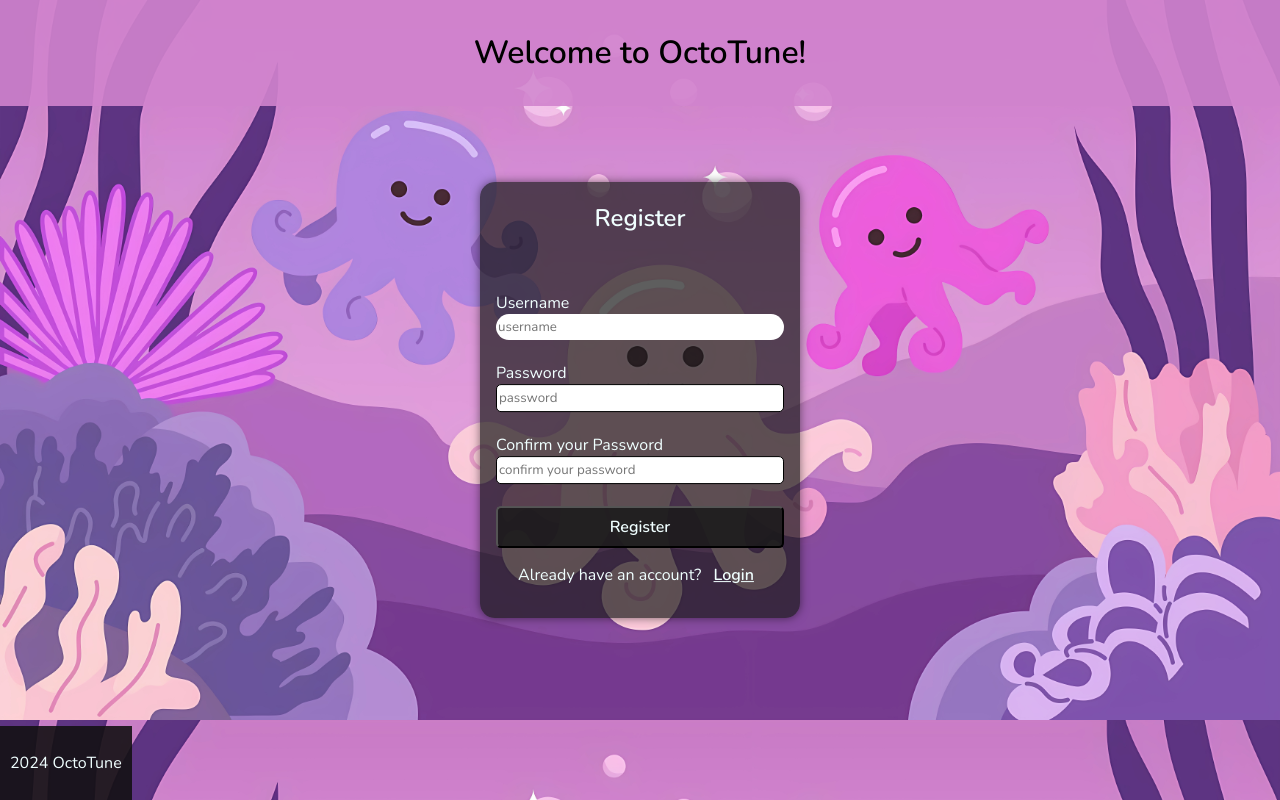
After one commit to shimlyyyyyyyy/octotune, a PHP site: page /register.php in a window 1280 px wide. The commit adds this page. Run offline with PHP 8.4, Linux system fonts and the light colour scheme.

Commit message:
Add configuration files and initial PHP setup for OctoTune project

```diff
--- /dev/null
+++ b/register.php
@@ -0,0 +1,94 @@
+<!DOCTYPE html>
+<html lang="en">
+<head>
+  	<meta charset="UTF-8">
+ 	<meta name="viewport" content="width=device-width, initial-scale=1.0">
+	<title>Login - Octotune</title>
+	<link rel="stylesheet" href="/src/css/style.css">
+	<link rel="preconnect" href="https://fonts.googleapis.com">
+	<link rel="preconnect" href="https://fonts.gstatic.com" crossorigin>
+	<link href="https://fonts.googleapis.com/css2?family=Nunito:ital,wght@0,200..1000;1,200..1000&display=swap" rel="stylesheet">
+</head>
+<body class="login">
+	<header class="login">
+		<h1 class="h1header">Welcome to OctoTune!</h1>
+	</header>
+	<main>
+		<div class="loginForm">
+			<h2 class="formHeader">Register</h2><br>
+			<form method="post" class="inputForm">
+				<div class="inputBlockUser">
+					<label for="username" >Username</label>
+					<input type="text" name="username" id="username" required placeholder="username"><br>
+				</div>
+				<div class="inputBlockPass">
+					<label for="password" >Password</label>
+					<input type="password" name="password" id="password" required placeholder="password"><br>
+				</div>
+                <div class="inputBlockPassConf">
+					<label for="password" >Confirm your Password</label>
+					<input type="password" name="passwordConf" id="passwordConf" required placeholder="confirm your password"><br>
+                    <?php
+                        if (isset($_POST['register'])){
+                            if(empty($_POST['username']) || empty($_POST['password']) || empty($_POST['passwordConf'])){
+                                echo "<p>Please fill in all fields!</p>";
+                            }
+                            elseif ($_POST['password'] != $_POST['passwordConf']){
+                                echo "<p>Passwords do not match!</p>";
+                            }
+                        }
+                    ?>
+				</div>
+				<div class="inputBlockButton">
+					<input type="submit" value="Register" class="primaryButton" name="register">
+				</div>
+				<div class="inputBlockRegister">
+					<p>Already have an account? <a href="index.php" class="secondaryButton">Login</a></p>
+				</div>
+                <?php
+					if(isset($_POST['register'])){
+						$servername = "localhost";
+						$username = "root";
+						$password = "";
+						$dbname = "octotune";
+						$conn = new PDO("mysql:host=$servername; dbname=$dbname", $username, $password);
+
+                        $username = $_POST['username'];
+                        $password = hash('sha256', $_POST['password']);
+                        $date = date("Y-m-d");
+                        $uuid = uniqid();
+
+
+                        $sql = "SELECT * FROM benutzer WHERE username = '$username'";
+                        $result = $conn->query($sql);
+                        $result->fetchColumn(0);
+                        if ($result->rowCount() > 0){
+                            $isDupe = true;
+                        }
+                        else{
+                            $isDupe = false;
+                        }
+
+                        if (!$isDupe){
+                            $sql = "INSERT INTO benutzer (UUID, username, password, registeredOn) VALUES ('$uuid', '$username', '$password', '$date')";
+                            $conn->exec($sql);
+							setcookie("uuid", $uuid, 0, "/", "localhost", true);
+							header("Location: index.php");
+                        }
+                        else{
+                            echo "<h2 style='text-align: center;'>Username already taken!</h2>";
+                        }
+
+
+					}
+				?>
+			</form>
+		</div>
+	</main>
+	<footer>
+		<div>
+			<p>2024 OctoTune</p>
+		</div>
+	</footer>
+</body>
+</html>
--- /dev/null
+++ b/songs/desktop.ini
@@ -0,0 +1,4 @@
+[ViewState]
+Mode=
+Vid=
+FolderType=Music
--- /dev/null
+++ b/src/css/style.css
@@ -0,0 +1,242 @@
+*{
+    font-family: "Nunito", sans-serif;
+    font-optical-sizing: auto;
+    font-weight: 400;
+    font-style: normal;
+    font-smooth: auto;
+}
+body.login{
+    margin: auto;
+    padding: auto;
+    box-sizing: border-box;
+    background-image: url("/src/bg/loginbg.jpeg");
+    background-size: cover;
+}
+header{
+    display: flex;
+    justify-content: center;
+    align-items: center;
+    padding: 10px;
+    background-color: rgba(209, 131, 206, 0.9);
+}
+
+.h1header{
+    font-size: 2rem;
+    font-weight: 600;
+    text-align: center;
+}
+
+.loginForm{
+    background-color: rgba(27, 26, 27, 0.7);
+    border-radius: 15px;
+    box-shadow: 0 0 10px rgba(0, 0, 0, 0.5);
+    width: 25%;
+    height: 50%;
+    position: fixed;
+    top: 50%;
+    left: 50%;
+    transform: translate(-50%, -50%);
+    color: azure;
+    margin: 0;
+    padding: 0;
+    min-height: fit-content;
+    max-height: 50%;
+}
+
+.formHeader{
+    font-size: 1.5rem;
+    font-weight: 600;
+    text-align: center;
+}
+
+.inputForm{
+    display: flex;
+    flex-direction: column;
+    margin: 0.5em;
+    padding: 0.5em;
+    font-size: 1rem;
+
+}
+
+.inputBlockUser{
+    display: flex;
+    flex-direction: column;
+    font-size: 1rem;
+}
+.inputBlockPass{
+    display:flex;
+    flex-direction: column;
+    font-size: 1rem;
+}
+.inputBlockButton{
+    display:flex;
+    flex-direction: column;
+    font-size: 1rem;
+    text-align: center;
+}
+.primaryButton{
+    border-radius: 5px;
+    padding: 0.5em;
+    font-size: 1rem;
+    font-weight: 600;
+    cursor: pointer;
+    color: azure;
+    background-color: rgba(27, 26, 27, 0.9);
+}
+.primaryButton:hover{
+    background-color: rgba(190, 190, 190, 0.9);
+    color: black;
+}
+
+input[type="text"], input[type="password"]{
+    border: 1px solid black;
+    border-radius: 5px;
+    height: 24px;
+}
+
+.inputBlockRegister{
+    display:flexbox;
+    flex-direction: column;
+    font-size: 1rem;
+    text-align: center;
+}
+
+.secondaryButton{
+    border-radius: 5px;
+    padding: 0.5em;
+    font-size: 1rem;
+    font-weight: 600;
+    cursor: pointer;
+    color: azure;
+    background-color: rgba(27, 26, 27, 0);
+}
+
+.secondaryButton:hover{
+    background-color: rgba(27, 26, 27, 0.3);
+    color: azure;
+}
+
+footer{
+    align-items: center;
+    text-align: center;
+    color: azure;
+    display: flex;
+    position: fixed;
+    bottom: 0;
+    align-self: center;
+    padding: 10px;
+    background-color: rgba(19, 17, 19, 0.9);
+}
+
+.inputBlockPassConf{
+    display:flex;
+    flex-direction: column;
+    font-size: 1rem;
+}
+
+.topbar{
+    display: flex;
+    justify-content: space-between;
+    align-items: center;
+    background-color: rgb(235, 12, 255);
+    border: 1px solid black;
+    border-radius: 20px;
+    width: 95%;
+    box-shadow: 1px 1px 20px 20px rgba(0, 0, 0, 0.65);
+}
+.title{
+    display: flex;
+    justify-content: space-between;
+    font-size: 1rem;
+    font-weight: 600;
+    margin: 1em;
+    align-items: center;
+}
+
+.logoimg{
+    width: 100px;
+    height: 100px;
+    margin: 1em;
+}
+
+.user{
+    border: 2px solid black;
+    border-radius: 20px;
+    background-color: rgba(132, 0, 255, 0.747);
+    margin: 1em;
+    display: flex;
+    flex-direction: row;
+}
+.welcomeuser{
+    font-weight: 600;
+    margin: 1em;
+    width: fit-content;
+}
+.appbody{
+    display: flex;
+    flex-direction: column;
+    justify-content: center;
+    align-items: center;
+    background-color: rgba(132, 0, 255, 0.685);
+    width: 100%;
+    height: 100%;
+    color: rgb(21, 22, 22);
+    margin: 0;
+    padding: 0;
+    position: fixed;
+    min-height: fit-content;
+}
+
+.appname{
+    font-size: 2rem;
+    font-weight: 600;
+    text-align: center;
+}
+
+.searchbar{
+    display: flex;
+    justify-content: center;
+    align-items: center;
+    width: 100%;
+    margin: 1em;
+    height: 50%;
+}
+.searchtext{
+    font-size: 1rem;
+    font-weight: 600;
+    width: 100%;
+    min-width: fit-content;
+}
+.searchform{
+    width: 100%;
+    display: flex;
+    justify-content: center;
+    align-items: center;
+    height: 50%;
+}
+.searchbutton{
+    height: 24px;
+    width: 24px;
+    align-items: center;
+    justify-content: center;
+    min-width: fit-content;
+    background-color: white;
+    border: 0px solid black;
+    border-radius: 20px;
+}
+.searchwrapper{
+    display: flex;
+    justify-content: center;
+    align-items: center;
+    width: 100%;
+    border: 1px solid black;
+    border-radius: 20px;
+    background-color: azure;
+    height: 100%;
+}
+
+input[type="text"]{
+    border: 0px solid black;
+    border-radius: 20px;
+    outline: none;
+}
```
Also changed, not shown: home.php (added, +71 -0 lines), index.php (+84 -18 lines), songs/Are U Ready.jpeg (added), songs/Galactic Queens.jpeg (added), songs/Off The Planet.jpeg, songs/Outer Space.jpeg (added), songs/Party All Night.jpeg (added), songs/Spaceship Dreams.jpeg (added), src/bg/loginbg.jpeg (added), src/img/search.png (added), src/logo/logonotext.png (added), src/logo/wmremove-transformed-8BwEAJXsl-transformed-removebg.png (added), 5 other files.
